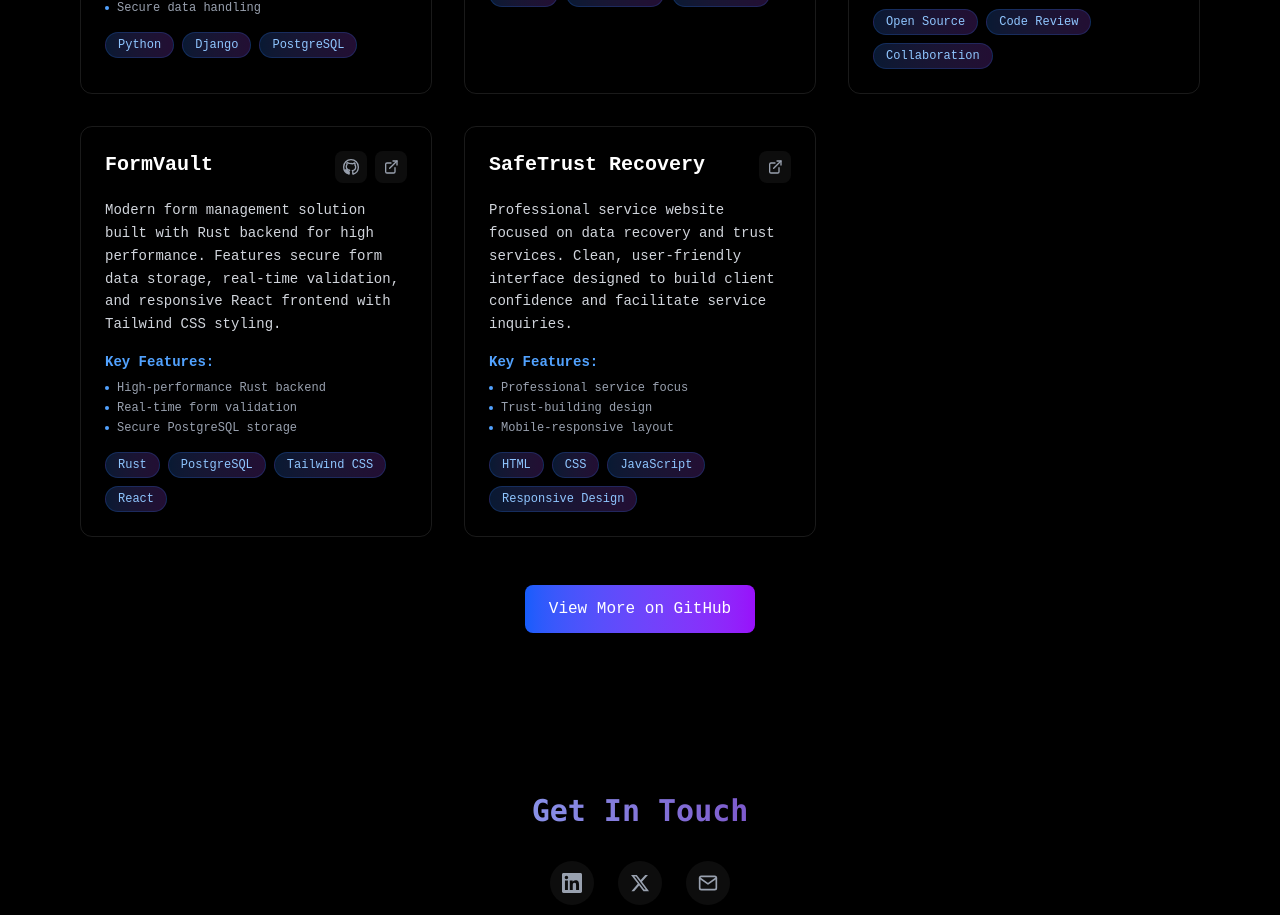
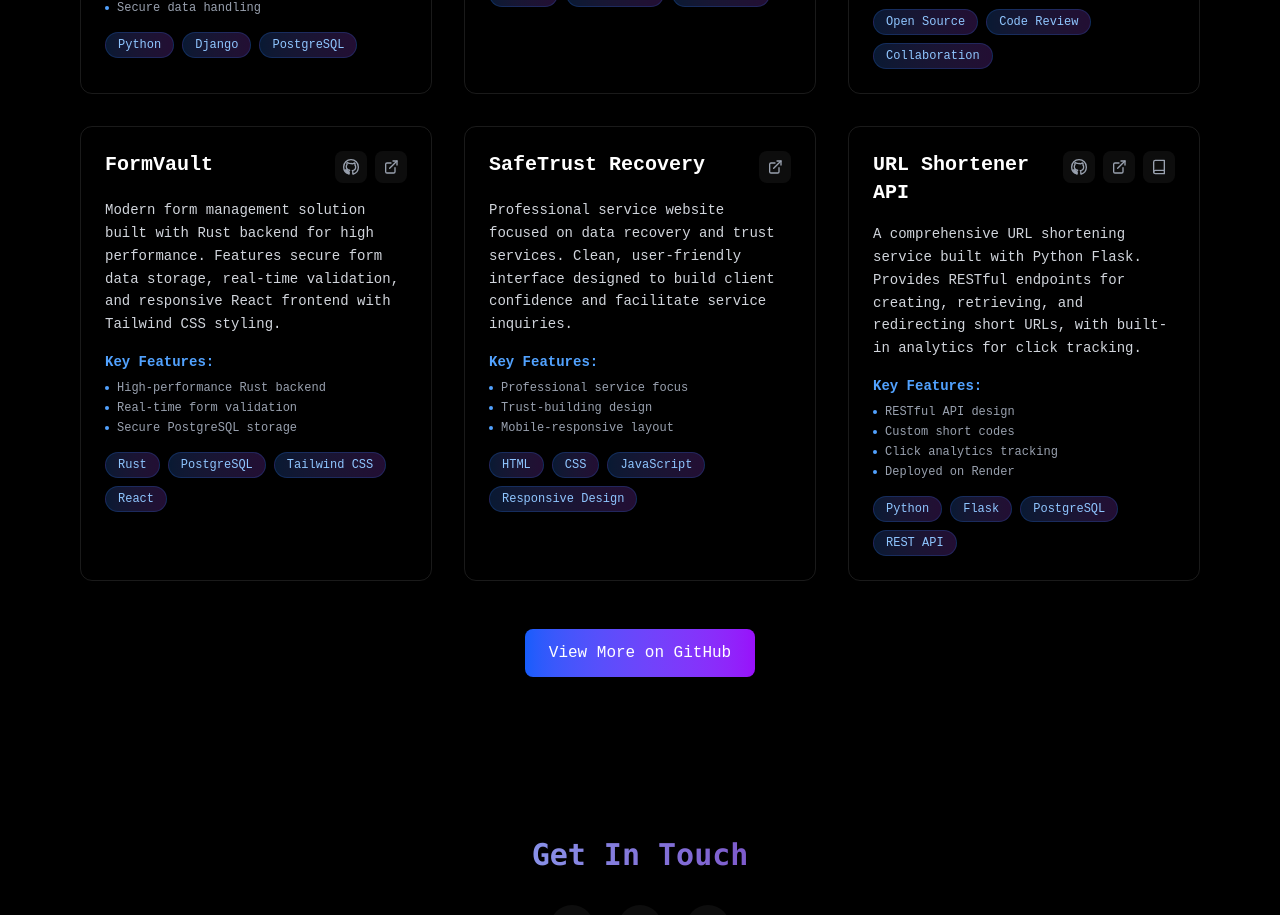
Before and after one commit to KodeVoid/Void, a React (Vite) app in the folder frontend/: page / in a window 1280 px wide. Shown: the part 2520-3435 px from the top of the page. Built offline with nearby package versions, Linux system fonts and the light colour scheme.

Commit message:
feat(Projects.jsx): Add Url shortener project

```diff
--- a/frontend/src/components/sections/Projects.jsx
+++ b/frontend/src/components/sections/Projects.jsx
@@ -68,6 +68,21 @@ export const Projects = () => {
         "Mobile-responsive layout",
       ],
     },
+    {
+      title: "URL Shortener API",
+      description:
+        "A comprehensive URL shortening service built with Python Flask. Provides RESTful endpoints for creating, retrieving, and redirecting short URLs, with built-in analytics for click tracking.",
+      technologies: ["Python", "Flask", "PostgreSQL", "REST API"],
+      githubUrl: "https://github.com/KodeVoid/CodeAlpha_url_shortener",
+      liveUrl: "https://codealpha-url-shortener.onrender.com",
+      docsUrl: "https://codealpha-url-shortener.onrender.com/api-docs",
+      highlights: [
+        "RESTful API design",
+        "Custom short codes",
+        "Click analytics tracking",
+        "Deployed on Render",
+      ],
+    },
   ];
 
   return (
@@ -100,6 +115,7 @@ export const Projects = () => {
                         aria-label="GitHub Repository"
                         className="p-2 rounded-lg bg-white/5 hover:bg-white/10 transition-colors"
                       >
+                        {/* GitHub Icon */}
                         <svg
                           xmlns="http://www.w3.org/2000/svg"
                           viewBox="0 0 24 24"
@@ -122,6 +138,7 @@ export const Projects = () => {
                         aria-label="Live Demo"
                         className="p-2 rounded-lg bg-white/5 hover:bg-white/10 transition-colors"
                       >
+                        {/* External Link Icon */}
                         <svg
                           xmlns="http://www.w3.org/2000/svg"
                           viewBox="0 0 24 24"
@@ -135,6 +152,30 @@ export const Projects = () => {
                           <path d="M18 13v6a2 2 0 0 1-2 2H6a2 2 0 0 1-2-2V8a2 2 0 0 1 2-2h6" />
                           <polyline points="15 3 21 3 21 9" />
                           <line x1="10" y1="14" x2="21" y2="3" />
+                        </svg>
+                      </a>
+                    )}
+                    {project.docsUrl && (
+                      <a
+                        href={project.docsUrl}
+                        target="_blank"
+                        rel="noopener noreferrer"
+                        aria-label="API Docs"
+                        className="p-2 rounded-lg bg-white/5 hover:bg-white/10 transition-colors"
+                      >
+                        {/* Book/Docs Icon */}
+                        <svg
+                          xmlns="http://www.w3.org/2000/svg"
+                          viewBox="0 0 24 24"
+                          fill="none"
+                          stroke="currentColor"
+                          strokeWidth="2"
+                          strokeLinecap="round"
+                          strokeLinejoin="round"
+                          className="w-4 h-4 text-gray-400 hover:text-white"
+                        >
+                          <path d="M4 19.5A2.5 2.5 0 0 1 6.5 17H20" />
+                          <path d="M20 22H6.5A2.5 2.5 0 0 1 4 19.5v-15A2.5 2.5 0 0 1 6.5 2H20z" />
                         </svg>
                       </a>
                     )}
```
